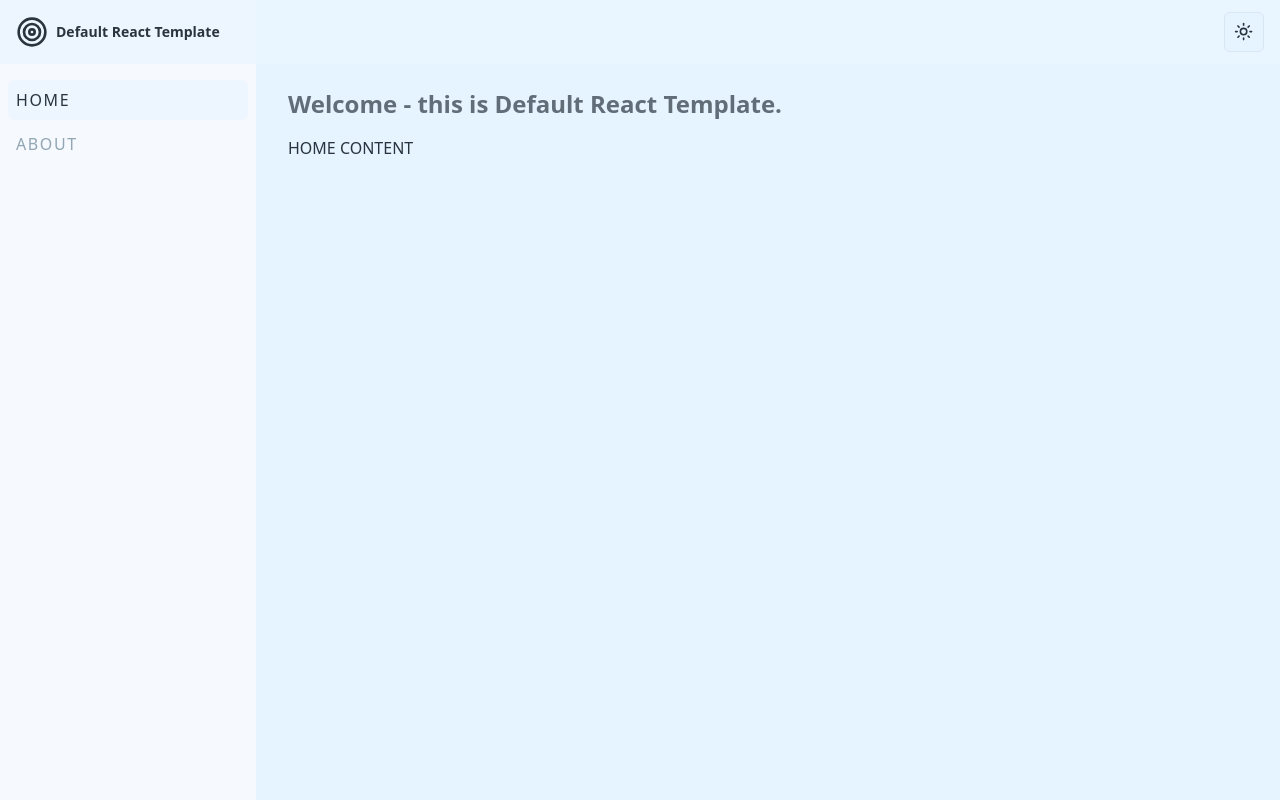
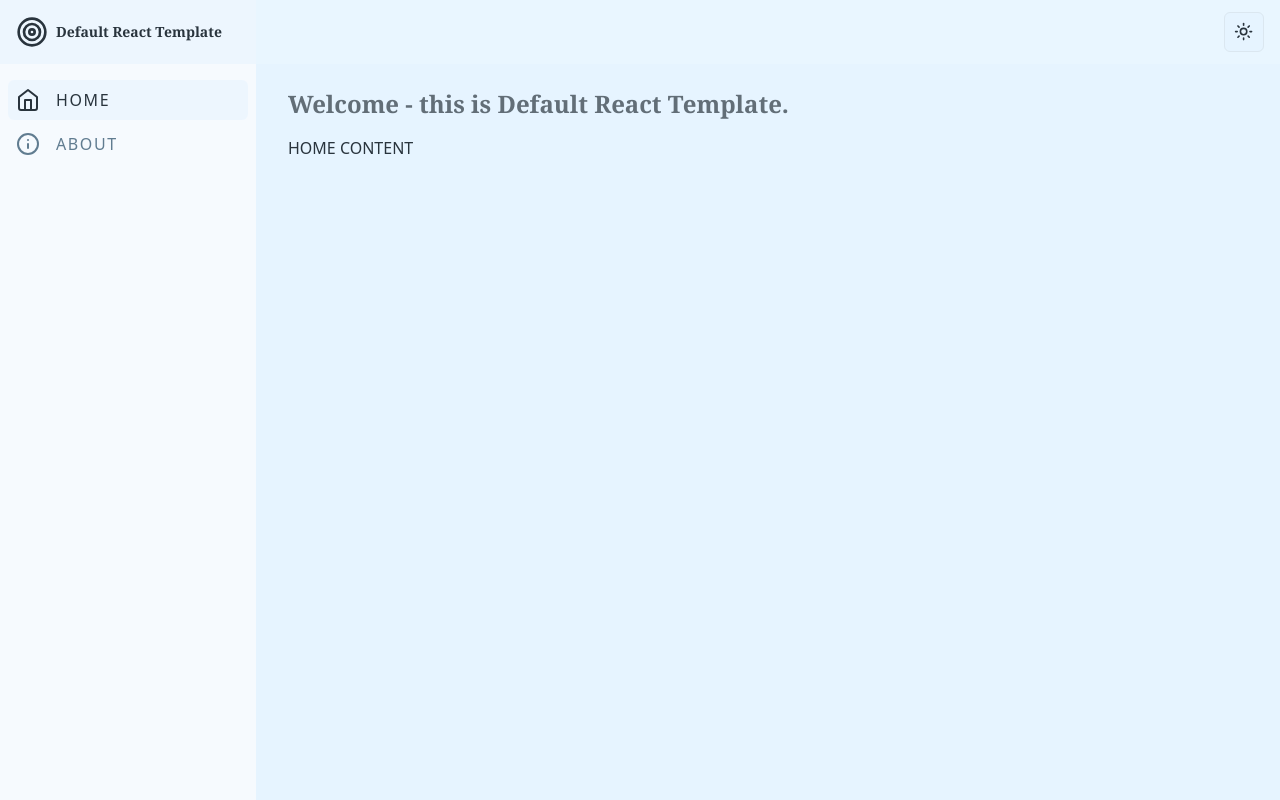
Before and after one commit to mmilojevic-dev/default-react-starter, a React (Vite) app: page / in a window 1280 px wide. Built offline with nearby package versions, Linux system fonts and the light colour scheme.

Commit message:
Improving and refactoring navigation

```diff
--- a/src/components/Elements/Logo.tsx
+++ b/src/components/Elements/Logo.tsx
@@ -5,7 +5,7 @@ export const Logo = () => {
   return (
     <Link className="flex items-center gap-2" to="/">
       <Target className="size-8 rounded-full" />
-      <span className="text-sm font-semibold">Default React Template</span>
+      <h2 className="text-sm font-semibold">Default React Template</h2>
     </Link>
   )
 }
--- /dev/null
+++ b/src/components/Elements/NavLink.tsx
@@ -0,0 +1,29 @@
+import { NavLink as RouterNavLink, useLocation } from 'react-router-dom'
+
+import { Route } from '@/types'
+import { cn } from '@/utils'
+
+type NavLinkProps = {
+  route: Route
+}
+
+export const NavLink = ({ route }: NavLinkProps) => {
+  const { pathname } = useLocation()
+
+  const isActive = route.path === pathname
+  const linkClasses = cn(
+    isActive ? 'bg-background/50 text-foreground' : 'text-muted-foreground/75',
+    `group flex uppercase tracking-widest items-center rounded-md p-2 font-medium hover:text-foreground`
+  )
+  const iconClasses = cn(
+    isActive ? 'text-foreground' : 'text-muted-foreground/75',
+    'mr-4 size-6 shrink-0 group-hover:text-foreground'
+  )
+
+  return (
+    <RouterNavLink className={linkClasses} to={route.path}>
+      {route.icon && <route.icon className={iconClasses} aria-hidden="true" />}
+      {route.label}
+    </RouterNavLink>
+  )
+}
--- a/src/components/Elements/index.ts
+++ b/src/components/Elements/index.ts
@@ -1,4 +1,5 @@
 export * from './Button'
 export * from './DropdownMenu'
 export * from './Logo'
+export * from './NavLink'
 export * from './ThemeToggle'
--- a/src/components/Layout/Navigation.tsx
+++ b/src/components/Layout/Navigation.tsx
@@ -1,33 +1,22 @@
-import { NavLink, useLocation } from 'react-router-dom'
+import React from 'react'
 
+import { NavLink } from '@/components'
 import { ROUTES } from '@/config'
-import { cn } from '@/utils'
 
 export const Navigation: React.FC = () => {
-  const { pathname } = useLocation()
-  const routesKeys = Object.keys(ROUTES)
+  const navigationItems = React.useMemo(
+    () =>
+      Object.keys(ROUTES)
+        .map((key) => ROUTES[key as keyof typeof ROUTES])
+        .filter((route) => !route.navItemHidden),
+    []
+  )
+
   return (
     <>
-      {routesKeys.map((key: string) => {
-        const route = ROUTES[key as keyof typeof ROUTES]
-        return (
-          !route.NAV_ITEM_HIDDEN && (
-            <NavLink
-              className={cn(
-                route.PATH === pathname
-                  ? 'bg-background/50 text-foreground'
-                  : 'text-muted-foreground/50',
-                `flex uppercase tracking-widest items-center rounded-md p-2 font-medium
-                  hover:text-foreground`
-              )}
-              key={route.PATH}
-              to={route.PATH}
-            >
-              {route.LABEL}
-            </NavLink>
-          )
-        )
-      })}
+      {navigationItems.map((route) => (
+        <NavLink key={route.path} route={route} />
+      ))}
     </>
   )
 }
--- a/src/config/index.ts
+++ b/src/config/index.ts
@@ -1,3 +1,5 @@
+import { HomeIcon, InfoIcon } from 'lucide-react'
+
 import { ThemeEnum } from '@/types'
 
 export const APP_DEFAULT = {
@@ -12,24 +14,28 @@ export const APP_DEFAULT = {
 
 export const ROUTES = {
   HOME: {
-    LABEL: 'Home',
-    PATH: '/',
-    NAV_ITEM_HIDDEN: false
+    label: 'Home',
+    path: '/',
+    navItemHidden: false,
+    icon: HomeIcon
   },
   ABOUT: {
-    LABEL: 'About',
-    PATH: '/about',
-    NAV_ITEM_HIDDEN: false
+    label: 'About',
+    path: '/about',
+    navItemHidden: false,
+    icon: InfoIcon
   },
   NOT_FOUND: {
-    LABEL: '',
-    PATH: '/404',
-    NAV_ITEM_HIDDEN: true
+    label: '',
+    path: '/404',
+    navItemHidden: true,
+    icon: null
   },
   INTERNAL_SERVER: {
-    LABEL: '',
-    PATH: '/500',
-    NAV_ITEM_HIDDEN: true
+    label: '',
+    path: '/500',
+    navItemHidden: true,
+    icon: null
   }
 }
 
--- a/src/routes/index.tsx
+++ b/src/routes/index.tsx
@@ -9,15 +9,15 @@ import { Home } from '@/features/Home'
 export const AppRoutes: React.FC = () => {
   return (
     <Routes>
-      <Route path="*" element={<Navigate to={ROUTES.HOME.PATH} />} />
-      <Route path={ROUTES.HOME.PATH} element={<Home />} />
-      <Route path={ROUTES.ABOUT.PATH} element={<About />} />
+      <Route path="*" element={<Navigate to={ROUTES.HOME.path} />} />
+      <Route path={ROUTES.HOME.path} element={<Home />} />
+      <Route path={ROUTES.ABOUT.path} element={<About />} />
       <Route
-        path={ROUTES.NOT_FOUND.PATH}
+        path={ROUTES.NOT_FOUND.path}
         element={<ErrorFallback error={new Error(ERRORS.NOT_FOUND_MESSAGE)} />}
       />
       <Route
-        path={ROUTES.INTERNAL_SERVER.PATH}
+        path={ROUTES.INTERNAL_SERVER.path}
         element={
           <ErrorFallback error={new Error(ERRORS.INTERNAL_SERVER_MESSAGE)} />
         }
--- a/src/styles/globals.css
+++ b/src/styles/globals.css
@@ -55,6 +55,15 @@
     @apply border-border;
   }
   body {
-    @apply bg-background text-foreground;
+    @apply m-0 bg-background font-sans text-foreground;
+  }
+
+  h1,
+  h2,
+  h3,
+  h4,
+  h5,
+  h6 {
+    @apply font-serif;
   }
 }
--- a/src/types/index.ts
+++ b/src/types/index.ts
@@ -9,3 +9,10 @@ export interface ThemeContextInterface {
   theme: ThemeType
   setTheme: (theme: ThemeType) => void
 }
+
+export type Route = {
+  label: string
+  path: string
+  navItemHidden: boolean
+  icon: ((props: React.SVGProps<SVGSVGElement>) => React.ReactNode) | null
+}
```
